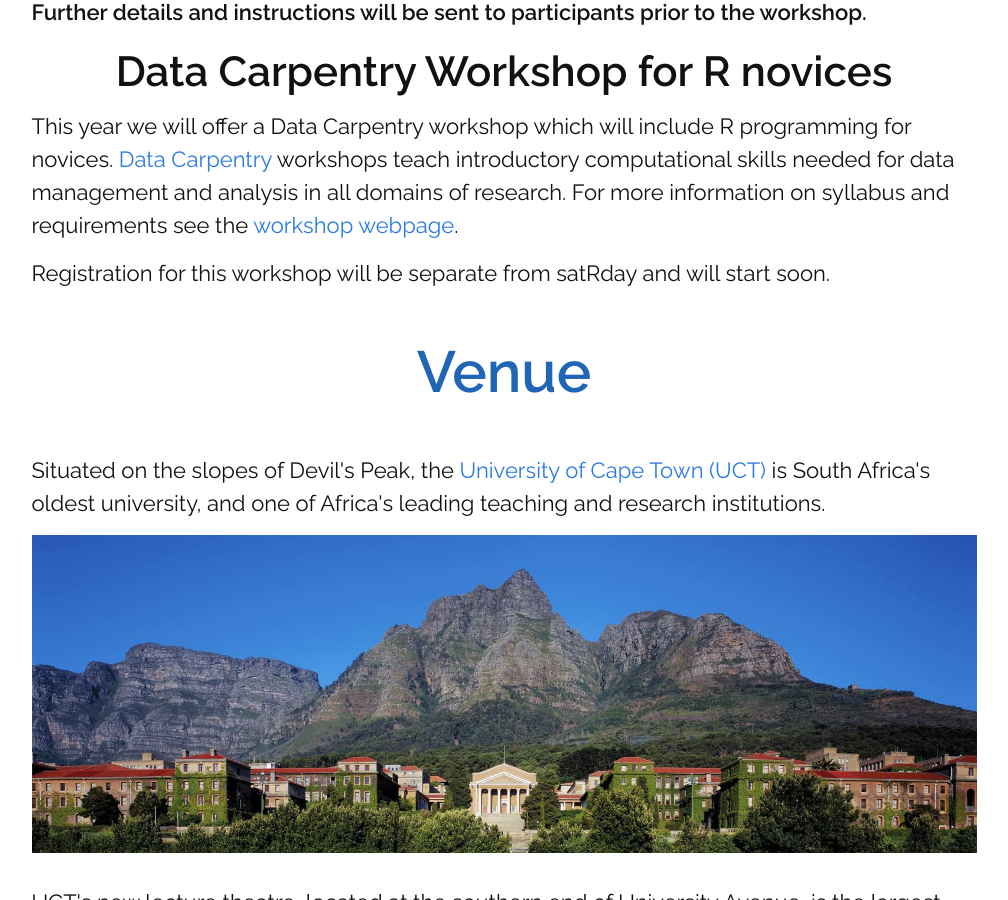
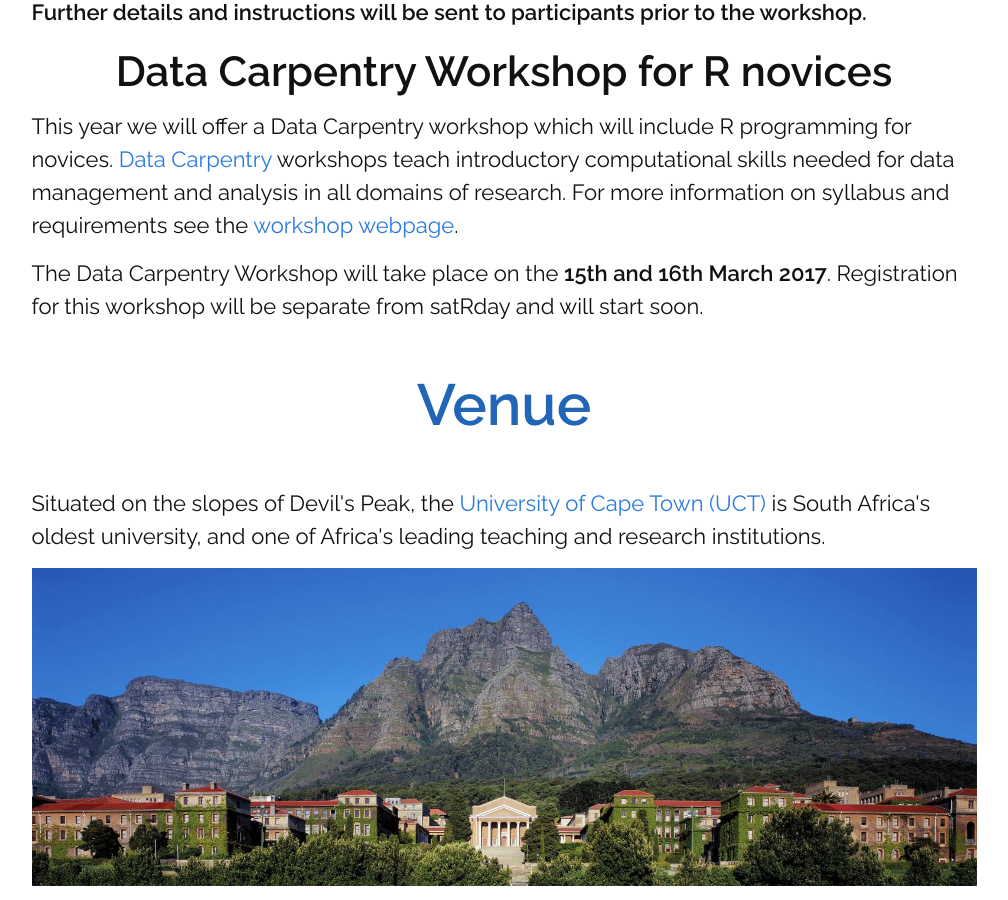
Before and after one commit to satRdays/capetown2018, a Jekyll site: the page built from index.html, in a window 1280 px wide and 900 px high, scrolled down 4292 px. Shown: the whole window, without its empty margins (136-1144 px from the left). Built offline with Jekyll 4.4.1, drawn with Linux system fonts in a browser that asks for light colours; nearby versions of some CDN libraries; some of the changed text lies outside the part shown.

Commit message:
Add Data Carpentry dates

```diff
--- a/_includes/importantDates.html
+++ b/_includes/importantDates.html
@@ -36,7 +36,11 @@
                 <td>2018-03-14</td>
             </tr>
             <tr>
-                <td>Workshops</td>
+                <td>Data Carpentry Workshop</td>
+                <td>2018-03-15/16</td>
+            </tr>
+            <tr>
+                <td>satRday Workshops</td>
                 <td>2018-03-16</td>
             </tr>
             <tr>
--- a/_includes/workshops.html
+++ b/_includes/workshops.html
@@ -90,7 +90,8 @@
     see the <a href="https://katrintirok.github.io/2018-03-15-satRday/">workshop
     webpage</a>.</p>
 
-    <p>Registration for this workshop will be separate from satRday and will
+    <p>The Data Carpentry Workshop will take place on the <b>15th and 16th March
+    2017</b>. Registration for this workshop will be separate from satRday and will
     start soon.</p>
 
 </section>
```
